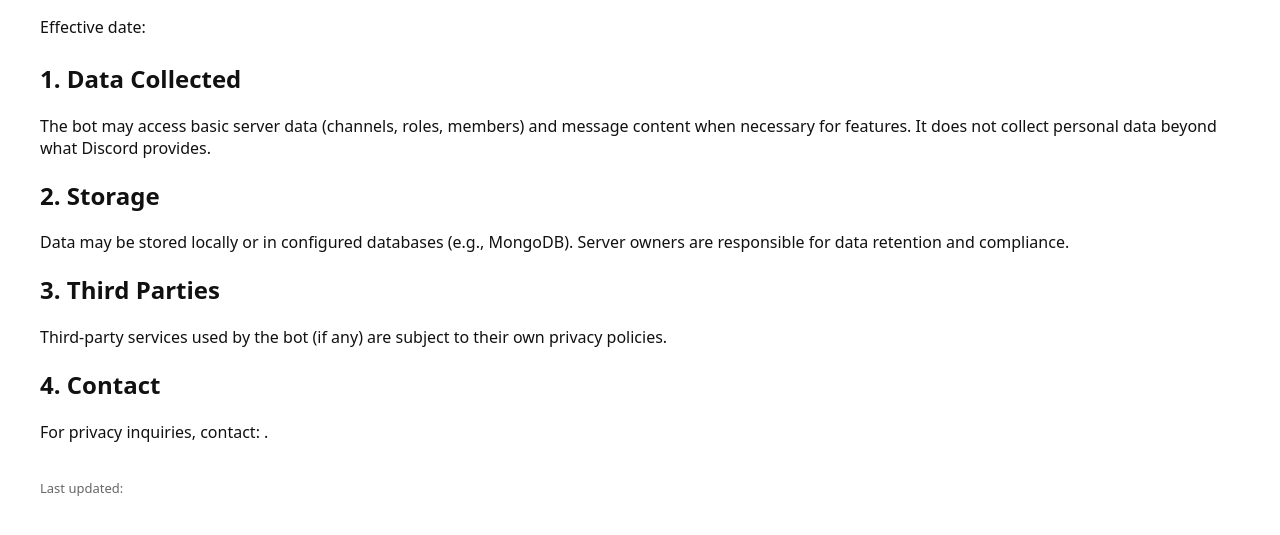
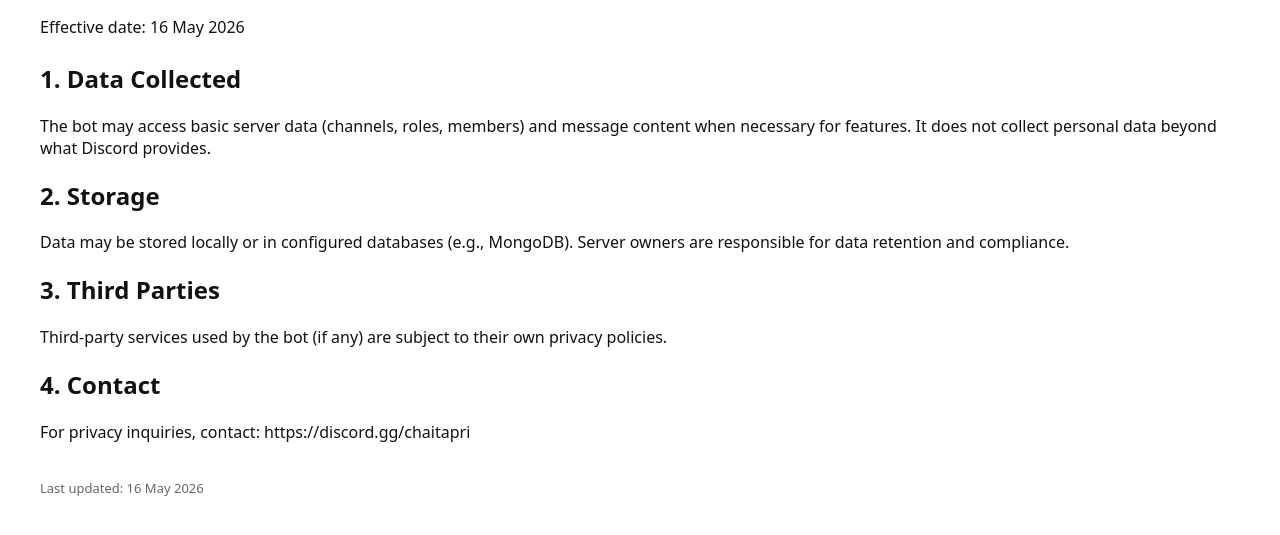
Before and after one commit to TanishqMehrunkarIIPSDAVV/Discord-Bot, a website: page privacy.html in a window 1280 px wide. Shown: the part 81-616 px from the top of the page. Drawn offline with Linux system fonts and the light colour scheme.

Commit message:
site update

```diff
--- a/privacy.html
+++ b/privacy.html
@@ -15,7 +15,7 @@
 <body>
   <header>
     <h1>Privacy Policy</h1>
-    <p>Effective date: <!-- YYYY-MM-DD -->
+    <p>Effective date: 16 May 2026
     </p>
   </header>
 
@@ -36,11 +36,11 @@
 
   <section>
     <h2>4. Contact</h2>
-    <p>For privacy inquiries, contact: <!-- add contact email -->.</p>
+    <p>For privacy inquiries, contact: <a>https://discord.gg/chaitapri</a></p>
   </section>
 
   <footer>
-    <p>Last updated: <!-- YYYY-MM-DD --> </p>
+    <p>Last updated: 16 May 2026 </p>
   </footer>
 </body>
 </html>
```
Also changed, not shown: terms.html (+2 -2 lines).
